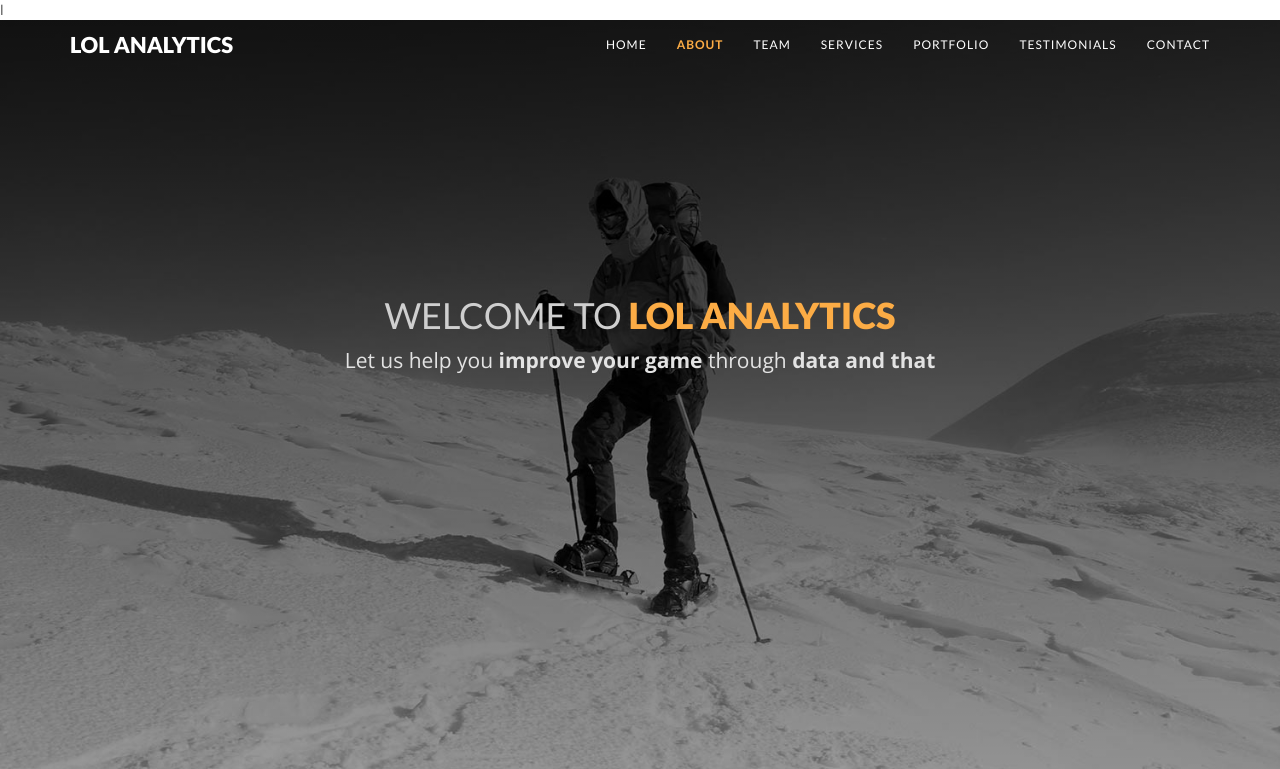
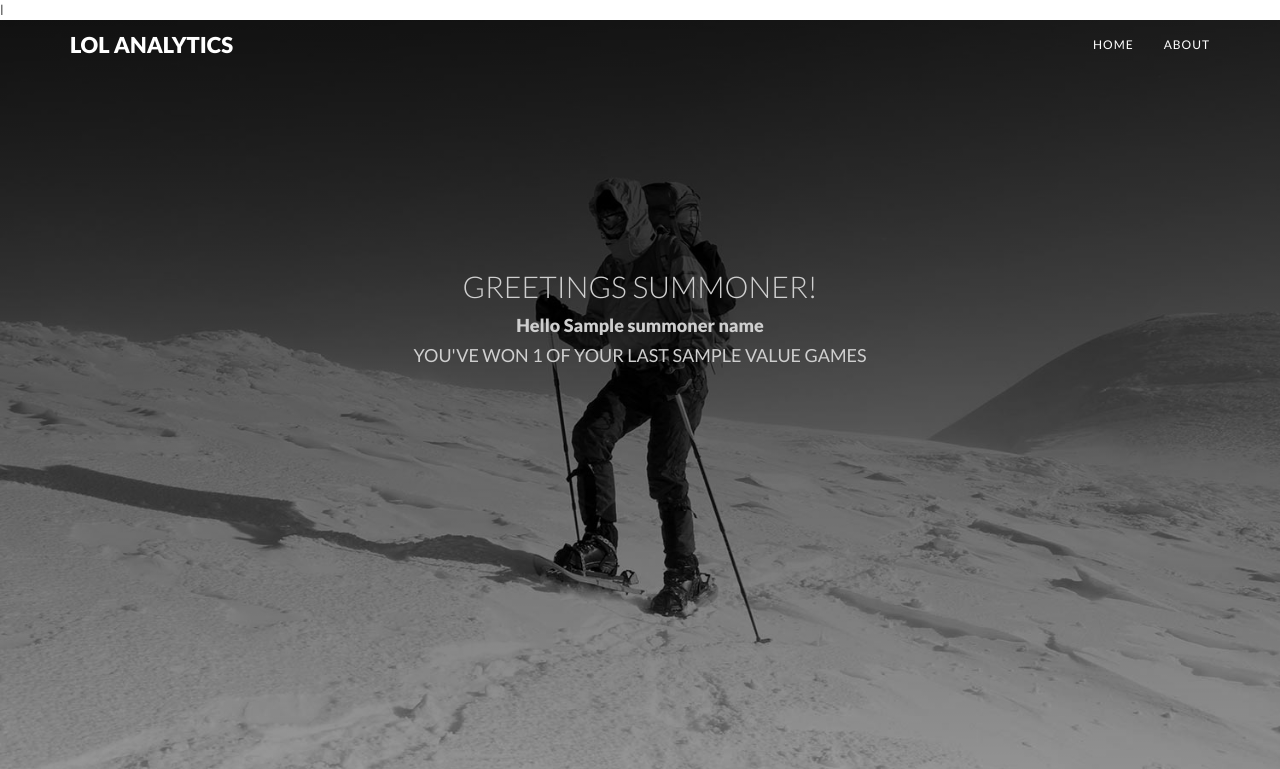
Before and after one commit to R0bH/LOL, a Flask app: template lol_app/app/templates/stats.html in a window 1280 px wide. Shown: the top 769 px of the page. Run offline with Flask 2, Linux system fonts and the light colour scheme; the template is opened without the code that fills it: most values are stand-ins (such as "Sample title", 1, 10 or a date in 2020); some libraries are stand-ins or nearby versions.

Commit message:
fixed stats page a bit

```diff
--- a/lol_app/app/templates/stats.html
+++ b/lol_app/app/templates/stats.html
@@ -60,12 +60,7 @@ l   <!-- bootstrap -->
         <div class="collapse navbar-collapse" id="bs-example-navbar-collapse-1">
           <ul class="nav navbar-nav navbar-right">
               <li><a href="{{ url_for('home') }}" class="page-scroll">Home</a></li>
-            <li><a href="#tf-about" class="page-scroll">About</a></li>
-            <li><a href="#tf-team" class="page-scroll">Team</a></li>
-            <li><a href="#tf-services" class="page-scroll">Services</a></li>
-            <li><a href="#tf-works" class="page-scroll">Portfolio</a></li>
-            <li><a href="#tf-testimonials" class="page-scroll">Testimonials</a></li>
-            <li><a href="#tf-contact" class="page-scroll">Contact</a></li>
+              <li><a href="{{ url_for('about') }}" class="page-scroll">About</a></li>
           </ul>
         </div><!-- /.navbar-collapse -->
       </div><!-- /.container-fluid -->
@@ -76,9 +71,19 @@ l   <!-- bootstrap -->
     <div id="tf-home" class="text-center">
         <div class="overlay">
             <div class="content">
-                <h1>Welcome to <strong><span class="color">Lol Analytics</span></strong></h1>
-                <p class="lead">Let us help you  <strong>improve your game</strong> through <strong>data and that</strong></p>
-            </div>
+                    <div class="about-text">
+                        <div class="section-title">
+                            <h2>Greetings Summoner!</h2>
+                            <h2>
+                            <h2>
+                            <div class="clearfix"></div>
+                            <h3> Hello {{ summoner_name }}</h3>
+                            <h2>
+                        <h4>You've won {{ value[1][0] }} of your last {{ value[1][1] }} games</h4>
+                        </div>
+
+                  </div>
+                </div>
         </div>
     </div>
 
```
